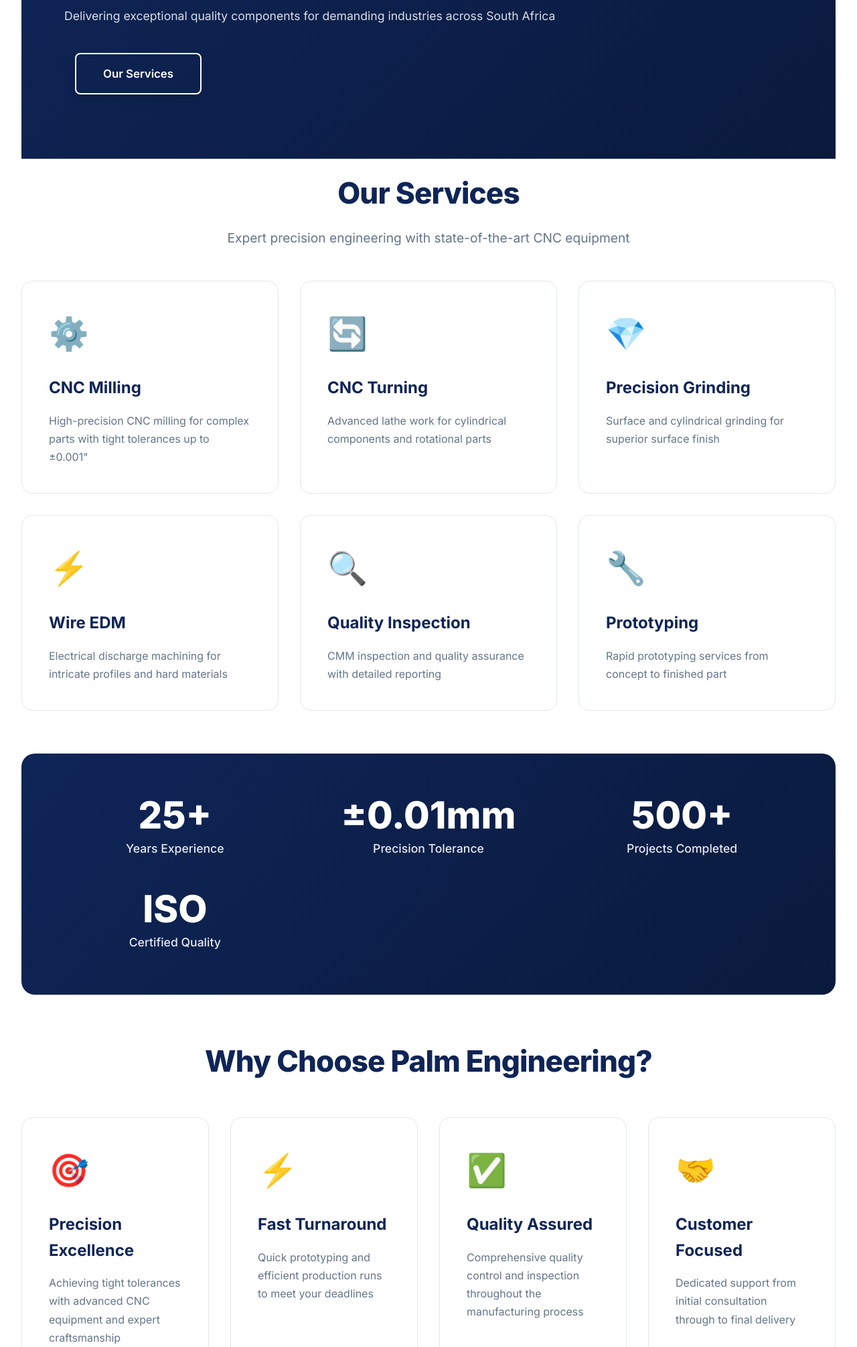
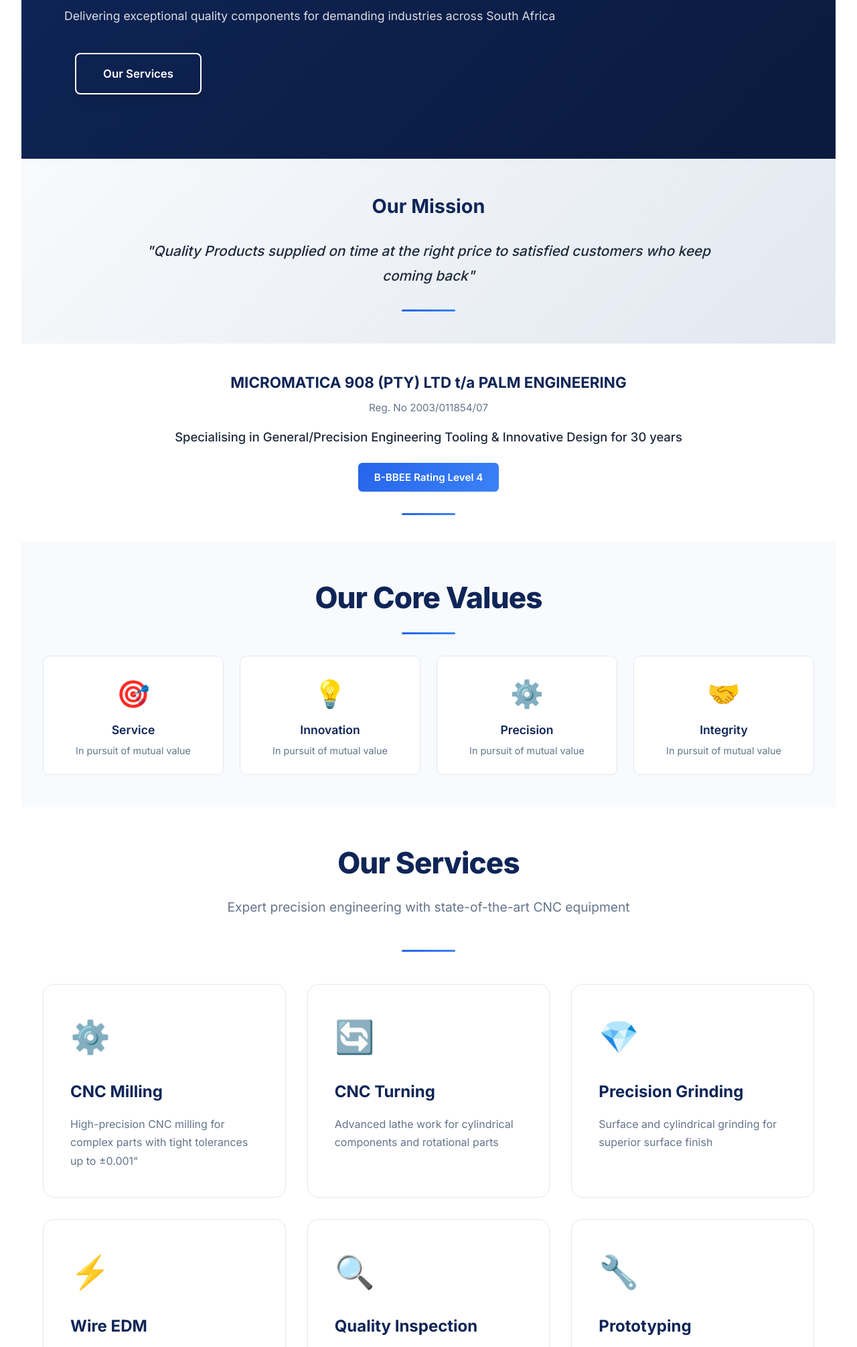
Before and after one commit to MaxinePalm/PalmEngineering, an ASP.NET Core app: page / in a window 1280 px wide. Shown: the part 344-2355 px from the top of the page at 67% size. Run offline with ASP.NET Core 8, Linux system fonts and the light colour scheme.

Commit message:
Revamp Index.cshtml with new sections and styling
Redesigned the Index.cshtml page to enhance user experience:
- Added a Hero Section with title, tagline, and call-to-action.
- Replaced old Our Services section with a Mission Statement.
- Introduced a Company Information section with key details.
- Added a Core Values section highlighting company principles.
- Reintroduced Our Services with dynamic content and new styling.
- Updated Stats Section to reflect "30+ Years Experience."
- Redesigned Why Choose Us section with a modern grid layout.
- Improved visual design with gradients, dividers, and spacing.
- Removed outdated content and modernized overall presentation.

```diff
--- a/PalmEngineering/Views/Home/Index.cshtml
+++ b/PalmEngineering/Views/Home/Index.cshtml
@@ -1,9 +1,11 @@
 @model List<PalmEngineering.Models.Service>
+
 @{
     ViewData["Title"] = "Home";
     Layout = "_Layout";
 }
 
+<!-- Hero Section -->
 <div class="hero">
     <div class="hero-content">
         <h1>Palm Engineering</h1>
@@ -15,12 +17,75 @@
     </div>
 </div>
 
-<section style="padding-top: 1rem;">
+<!-- Mission Statement -->
+<section style="background: linear-gradient(135deg, #f8fafc 0%, #e2e8f0 100%); padding: 3rem 2rem;">
+    <div style="max-width: 1280px; margin: 0 auto; text-align: center;">
+        <h2 style="color: var(--primary); font-size: 1.8rem; font-weight: 700; margin-bottom: 1.5rem;">Our Mission</h2>
+        <p style="color: var(--text-dark); font-size: 1.3rem; font-weight: 500; line-height: 1.8; max-width: 900px; margin: 0 auto; font-style: italic;">
+            "Quality Products supplied on time at the right price to satisfied customers who keep coming back"
+        </p>
+    </div>
+    <div style="width: 80px; height: 3px; background: linear-gradient(90deg, var(--secondary), var(--accent)); margin: 2rem auto 0; border-radius: 2px;"></div>
+</section>
+
+<!-- Company Information -->
+<section style="background: white; padding: 2.5rem 2rem;">
+    <div style="max-width: 1280px; margin: 0 auto; text-align: center;">
+        <h3 style="color: var(--primary); font-size: 1.4rem; font-weight: 700; margin-bottom: 0.5rem;">
+            MICROMATICA 908 (PTY) LTD t/a PALM ENGINEERING
+        </h3>
+        <p style="color: var(--text-light); font-size: 0.95rem; margin-bottom: 1rem;">Reg. No 2003/011854/07</p>
+        <p style="color: var(--text-dark); font-size: 1.15rem; font-weight: 500; margin-bottom: 1.5rem;">
+            Specialising in General/Precision Engineering Tooling & Innovative Design for 30 years
+        </p>
+        <div style="display: inline-block; background: linear-gradient(135deg, var(--secondary), var(--accent)); color: white; padding: 0.6rem 1.5rem; border-radius: 6px; font-weight: 600; font-size: 0.95rem;">
+            B-BBEE Rating Level 4
+        </div>
+    </div>
+    <div style="width: 80px; height: 3px; background: linear-gradient(90deg, var(--secondary), var(--accent)); margin: 2rem auto 0; border-radius: 2px;"></div>
+</section>
+
+<!-- Core Values -->
+<section style="background: var(--bg-light); padding: 3rem 2rem;">
+    <div style="max-width: 1280px; margin: 0 auto;">
+        <h2 class="section-title">Our Core Values</h2>
+        <div style="width: 80px; height: 3px; background: linear-gradient(90deg, var(--secondary), var(--accent)); margin: 1rem auto 2rem; border-radius: 2px;"></div>
+        <div style="display: grid; grid-template-columns: repeat(auto-fit, minmax(220px, 1fr)); gap: 1.5rem; margin-top: 2rem;">
+            <div style="text-align: center; padding: 1.5rem; background: white; border-radius: 10px; border: 1px solid var(--border);">
+                <div style="font-size: 2.5rem; margin-bottom: 0.5rem;">🎯</div>
+                <h4 style="color: var(--primary); font-weight: 600; font-size: 1.1rem; margin-bottom: 0.3rem;">Service</h4>
+                <p style="color: var(--text-light); font-size: 0.9rem;">In pursuit of mutual value</p>
+            </div>
+            <div style="text-align: center; padding: 1.5rem; background: white; border-radius: 10px; border: 1px solid var(--border);">
+                <div style="font-size: 2.5rem; margin-bottom: 0.5rem;">💡</div>
+                <h4 style="color: var(--primary); font-weight: 600; font-size: 1.1rem; margin-bottom: 0.3rem;">Innovation</h4>
+                <p style="color: var(--text-light); font-size: 0.9rem;">In pursuit of mutual value</p>
+            </div>
+            <div style="text-align: center; padding: 1.5rem; background: white; border-radius: 10px; border: 1px solid var(--border);">
+                <div style="font-size: 2.5rem; margin-bottom: 0.5rem;">⚙️</div>
+                <h4 style="color: var(--primary); font-weight: 600; font-size: 1.1rem; margin-bottom: 0.3rem;">Precision</h4>
+                <p style="color: var(--text-light); font-size: 0.9rem;">In pursuit of mutual value</p>
+            </div>
+            <div style="text-align: center; padding: 1.5rem; background: white; border-radius: 10px; border: 1px solid var(--border);">
+                <div style="font-size: 2.5rem; margin-bottom: 0.5rem;">🤝</div>
+                <h4 style="color: var(--primary); font-weight: 600; font-size: 1.1rem; margin-bottom: 0.3rem;">Integrity</h4>
+                <p style="color: var(--text-light); font-size: 0.9rem;">In pursuit of mutual value</p>
+            </div>
+        </div>
+    </div>
+</section>
+
+<!-- Services Section -->
+<section style="padding: 3rem 2rem; background: white;">
+    <div style="max-width: 1280px; margin: 0 auto;">
         <h2 class="section-title">Our Services</h2>
         <p class="section-subtitle">Expert precision engineering with state-of-the-art CNC equipment</p>
+        <div style="width: 80px; height: 3px; background: linear-gradient(90deg, var(--secondary), var(--accent)); margin: 1.5rem auto 2rem; border-radius: 2px;"></div>
 
         <div class="services-grid">
-        @foreach (var service in Model)
+            @if (Model != null && Model.Any())
+            {
+                foreach (var service in Model)
                 {
                     <div class="service-card">
                         <span class="service-icon">@service.IconClass</span>
@@ -28,13 +93,16 @@
                         <p>@service.Description</p>
                     </div>
                 }
+            }
+        </div>
     </div>
 </section>
 
+<!-- Stats Section -->
 <section class="stats-section">
     <div class="stats-grid">
         <div class="stat-item">
-            <span class="stat-number">25+</span>
+            <span class="stat-number">30+</span>
             <span class="stat-label">Years Experience</span>
         </div>
         <div class="stat-item">
@@ -52,14 +120,12 @@
     </div>
 </section>
 
-<section style="margin-top: 4rem;">
+<!-- Why Choose Us -->
+<section style="padding: 3rem 2rem; background: var(--bg-light);">
+    <div style="max-width: 1280px; margin: 0 auto;">
         <h2 class="section-title">Why Choose Palm Engineering?</h2>
-    <div style="display: grid; grid-template-columns: repeat(auto-fit, minmax(280px, 1fr)); gap: 2rem; margin-top: 3rem;">
-        <div class="service-card">
-            <span class="service-icon">🎯</span>
-            <h3>Precision Excellence</h3>
-            <p>Achieving tight tolerances with advanced CNC equipment and expert craftsmanship</p>
-        </div>
+        <div style="width: 80px; height: 3px; background: linear-gradient(90deg, var(--secondary), var(--accent)); margin: 1rem auto 2rem; border-radius: 2px;"></div>
+        <div style="display: grid; grid-template-columns: repeat(auto-fit, minmax(280px, 1fr)); gap: 2rem; margin-top: 2rem;">
             <div class="service-card">
                 <span class="service-icon">⚡</span>
                 <h3>Fast Turnaround</h3>
@@ -76,4 +142,5 @@
                 <p>Dedicated support from initial consultation through to final delivery</p>
             </div>
         </div>
+    </div>
 </section>
```
Lines whose indentation alone changed are shown as unchanged.
